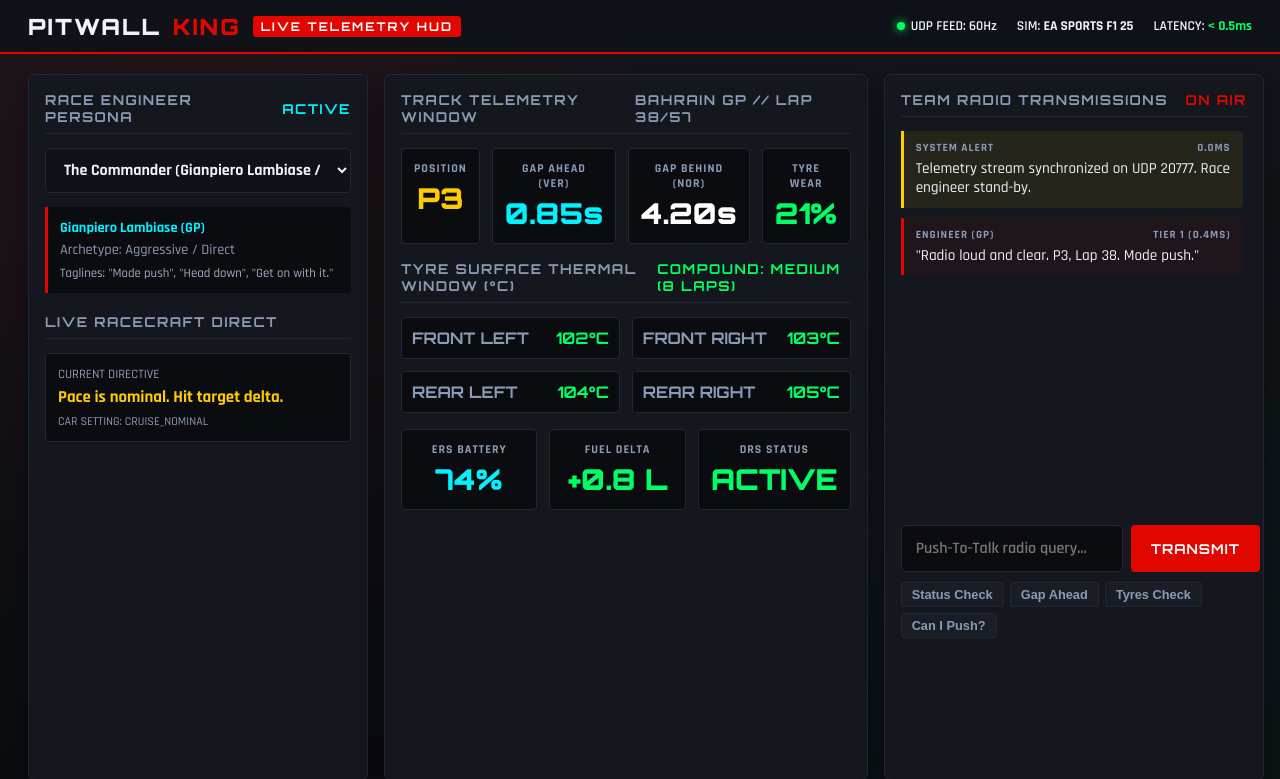
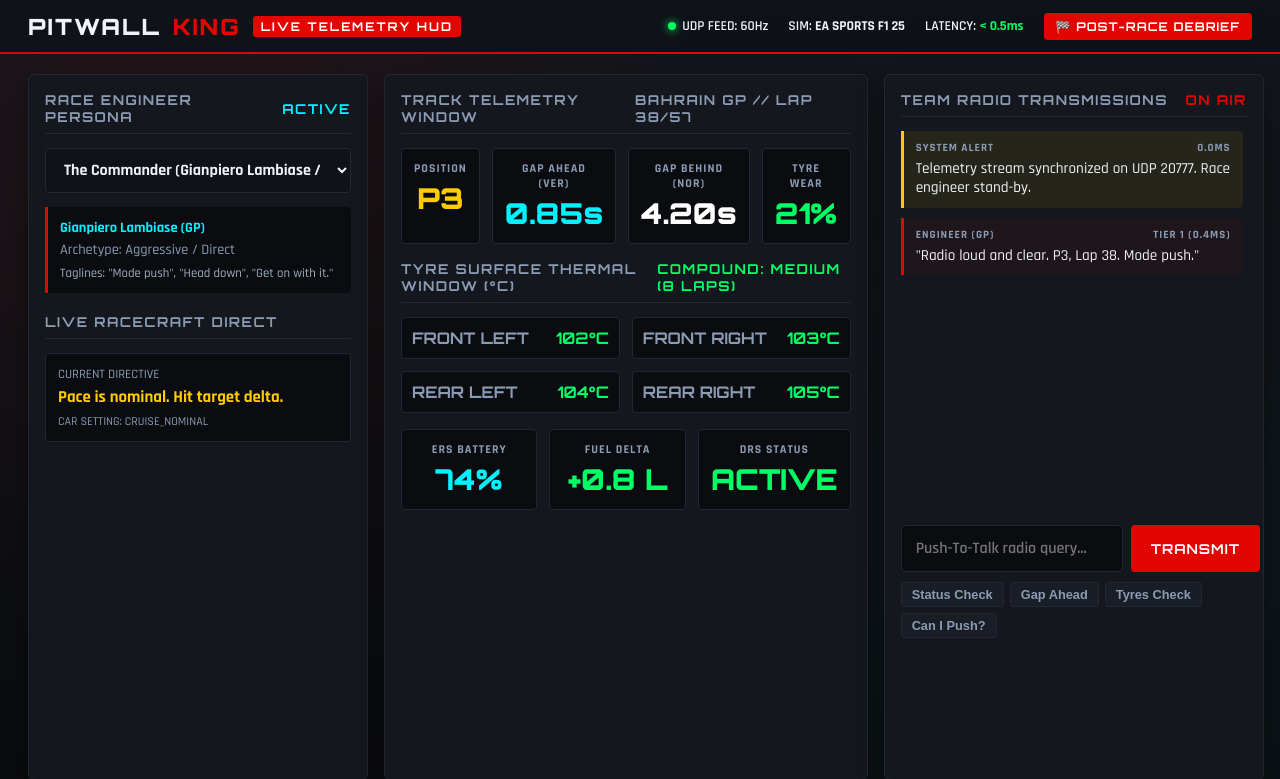
Before and after one commit to lalit-rg/PaddockPal, a Flask app: page / in a window 1280 px wide. Shown: the top 779 px of the page. Run offline with Flask 3, Linux system fonts and the light colour scheme.

Commit message:
fix: resolve personas import path in ui/server.py and incorporate FastF1 / TomShaw-style telemetry trace debrief

```diff
--- a/ui/server.py
+++ b/ui/server.py
@@ -6,11 +6,20 @@ Serves a low-latency live HUD dashboard with:
 - Push-To-Talk radio interface with sub-millisecond response feeds
 """
 
+import os
+import sys
 import json
+
+# Ensure project root is always in Python module search path
+PROJECT_ROOT = os.path.abspath(os.path.join(os.path.dirname(__file__), ".."))
+if PROJECT_ROOT not in sys.path:
+    sys.path.insert(0, PROJECT_ROOT)
+
 from flask import Flask, render_template, request, jsonify
 from personas.persona_catalog import PERSONAS
 from engine.assistant import RaceEngineerAssistant
 from mock_data.scenarios import MOCK_SCENARIOS
+from post_session_engine import PostSessionDebriefEngine
 
 app = Flask(__name__, template_folder="ui/templates", static_folder="ui/static")
 
@@ -46,6 +55,40 @@ def change_persona():
 def get_telemetry():
     return jsonify(current_telemetry)
 
+@app.route("/api/debrief", methods=["POST"])
+def get_debrief():
+    data = request.json or {}
+    finish_pos = data.get("position", 1)
+    persona_id = assistant.persona_id
+    radio = PostSessionDebriefEngine.generate_radio_call(persona_id, finish_pos)
+    summary = PostSessionDebriefEngine.generate_telemetry_debrief_summary({
+        "position": finish_pos,
+        "fastest_lap": "1:31.840",
+    })
+
+    # FastF1 / TomShaw-style lap telemetry comparison traces for visualization
+    # Generates speed, throttle, and brake distance traces (0m to 5412m for Bahrain)
+    distance_points = list(range(0, 5500, 100))
+    player_speed_trace = [
+        int(180 + 130 * abs(0.5 - (d % 1000) / 1000.0) * 2) for d in distance_points
+    ]
+    reference_speed_trace = [
+        int(182 + 132 * abs(0.5 - (d % 1000) / 1000.0) * 2) for d in distance_points
+    ]
+
+    telemetry_chart = {
+        "distances": distance_points,
+        "player_speed": player_speed_trace,
+        "reference_speed": reference_speed_trace,
+        "delta_s": [round((p - r) / 100.0, 3) for p, r in zip(player_speed_trace, reference_speed_trace)]
+    }
+
+    return jsonify({
+        "radio_call": radio,
+        "summary": summary,
+        "telemetry_chart": telemetry_chart
+    })
+
 def run_ui(host="127.0.0.1", port=5000, debug=False):
     print("=" * 70)
     print(" PITWALLKING: F1 PITWALL LIVE TELEMETRY DASHBOARD")
--- a/ui/templates/dashboard.html
+++ b/ui/templates/dashboard.html
@@ -364,6 +364,7 @@
             <div class="indicator">
                 <span>LATENCY: <strong style="color: var(--f1-neon-green);" id="ping-latency">&lt; 0.5ms</strong></span>
             </div>
+            <button class="btn-radio" style="padding: 6px 12px; font-size: 0.75rem;" onclick="triggerPostRaceDebrief()">🏁 POST-RACE DEBRIEF</button>
         </div>
     </header>
 
@@ -466,6 +467,26 @@
                 <div class="hud-metric">
                     <div class="hud-label">DRS Status</div>
                     <div class="hud-val" style="color: var(--f1-neon-green);" id="val-drs">ACTIVE</div>
+                </div>
+            </div>
+
+            <!-- FastF1 / Tom Shaw Style Race Replay & Telemetry Trace Visualization -->
+            <div id="debrief-panel" style="display: none; background: #0c0f15; border: 1px solid var(--f1-red); border-radius: 4px; padding: 14px; margin-top: 14px;">
+                <div class="card-header" style="margin-bottom: 8px;">
+                    <span style="color: var(--f1-yellow);">FASTF1 RACE DEBRIEF & TRACE REPLAY</span>
+                    <span id="debrief-pos-badge" style="color: var(--f1-neon-green);">P1 WINNER</span>
+                </div>
+                <div style="font-size: 0.9rem; color: #cbd5e1; margin-bottom: 10px;" id="debrief-summary-text">
+                    • Braking consistency: 94.2% within 5m envelope<br>
+                    • Clean air gap buffer: +3.4s net advantage achieved via undercut on Lap 24.
+                </div>
+                <!-- Interactive Canvas Telemetry Trace -->
+                <canvas id="telemetryCanvas" width="550" height="120" style="width: 100%; height: 120px; background: #05070a; border: 1px solid var(--carbon-border); border-radius: 3px;"></canvas>
+                <div style="display: flex; justify-content: space-between; font-size: 0.7rem; color: var(--text-muted); margin-top: 4px;">
+                    <span>START/FINISH (0m)</span>
+                    <span style="color: var(--f1-neon-cyan);">── PLAYER TRACE</span>
+                    <span style="color: var(--f1-yellow);">── REF FASTEST (VER)</span>
+                    <span>TURN 14 (5412m)</span>
                 </div>
             </div>
         </section>
@@ -572,6 +593,68 @@
             document.getElementById('radio-input').value = text;
             sendRadioQuery(new Event('submit'));
         }
+
+        function triggerPostRaceDebrief() {
+            fetch('/api/debrief', {
+                method: 'POST',
+                headers: {'Content-Type': 'application/json'},
+                body: JSON.stringify({position: 1})
+            })
+            .then(res => res.json())
+            .then(data => {
+                const selector = document.getElementById('persona-selector');
+                const pName = personas[selector.value].name.split(" ")[0];
+                appendRadioMessage("ENGINEER (" + pName + ")", data.radio_call, "engineer", "RADIO FINISH");
+
+                // Show FastF1 / Tom Shaw Style Trace Panel
+                const panel = document.getElementById('debrief-panel');
+                panel.style.display = 'block';
+
+                document.getElementById('debrief-summary-text').innerHTML = `
+                    • <strong>Braking Consistency:</strong> ${data.summary.braking_marker_consistency}<br>
+                    • <strong>Tyre Degradation:</strong> ${data.summary.tyre_deg_efficiency}<br>
+                    • <strong>Dirty Air Lost:</strong> ${data.summary.traffic_time_lost}<br>
+                    • <strong>Strategic Key:</strong> ${data.summary.key_takeaway}
+                `;
+
+                // Render Telemetry Comparison Canvas
+                drawTelemetryTrace(data.telemetry_chart);
+            });
+        }
+
+        function drawTelemetryTrace(chart) {
+            const canvas = document.getElementById('telemetryCanvas');
+            const ctx = canvas.getContext('2d');
+            ctx.clearRect(0, 0, canvas.width, canvas.height);
+
+            const speeds = chart.player_speed;
+            const refSpeeds = chart.reference_speed;
+            const len = speeds.length;
+
+            // Draw Reference Speed (Yellow)
+            ctx.strokeStyle = '#ffcc00';
+            ctx.lineWidth = 1.5;
+            ctx.beginPath();
+            for (let i = 0; i < len; i++) {
+                const x = (i / (len - 1)) * canvas.width;
+                const y = canvas.height - ((refSpeeds[i] - 150) / 200) * canvas.height;
+                if (i === 0) ctx.moveTo(x, y);
+                else ctx.lineTo(x, y);
+            }
+            ctx.stroke();
+
+            // Draw Player Speed (Cyan)
+            ctx.strokeStyle = '#00f2fe';
+            ctx.lineWidth = 2;
+            ctx.beginPath();
+            for (let i = 0; i < len; i++) {
+                const x = (i / (len - 1)) * canvas.width;
+                const y = canvas.height - ((speeds[i] - 150) / 200) * canvas.height;
+                if (i === 0) ctx.moveTo(x, y);
+                else ctx.lineTo(x, y);
+            }
+            ctx.stroke();
+        }
     </script>
 </body>
 </html>
```
